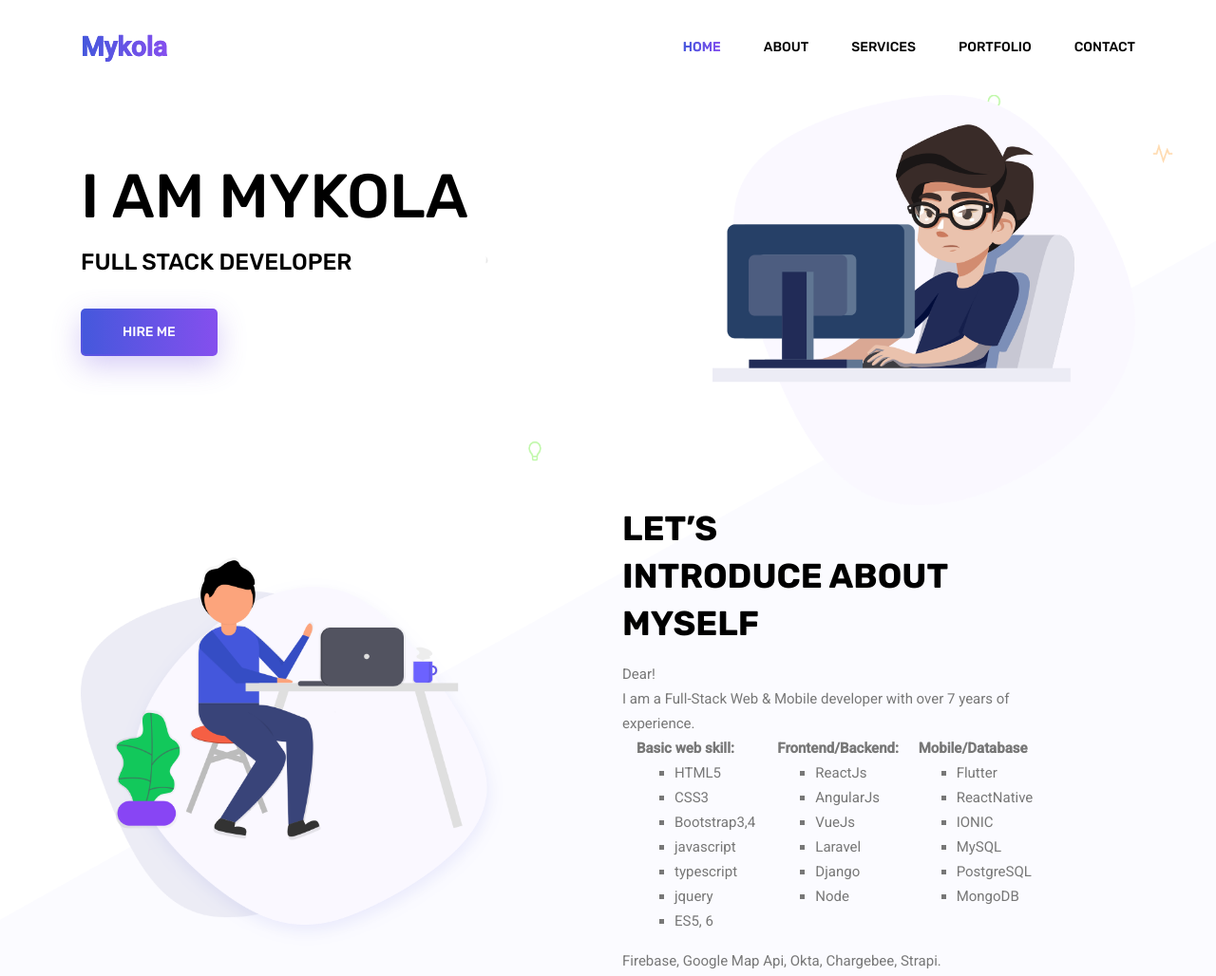
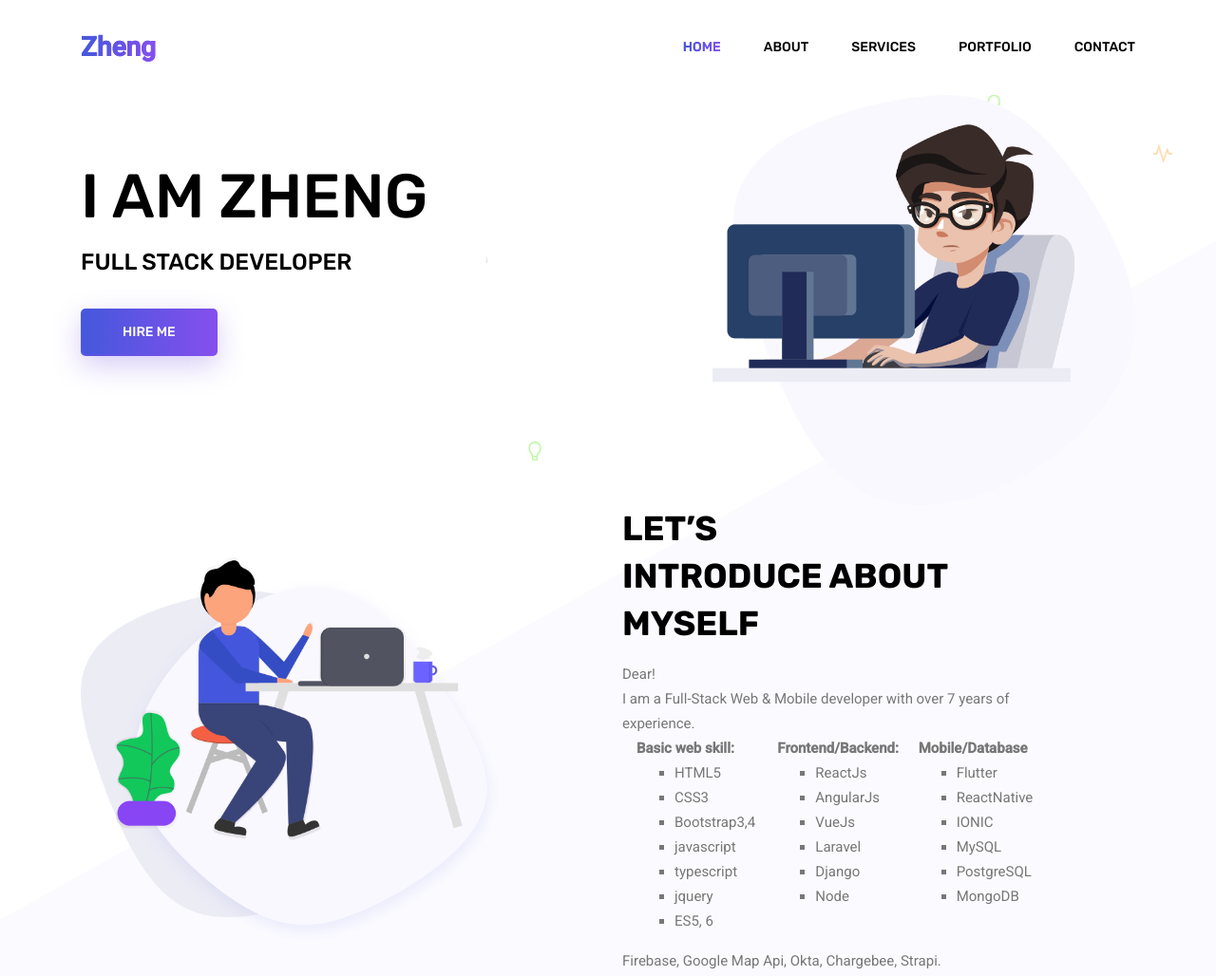
Before and after one commit to irynadev/Portfolio, a plain HTML site: page index.html in a window 1280 px wide. Shown: the top 1028 px of the page at 95% size. Drawn offline with Linux system fonts and the light colour scheme; some packages are replaced by stand-ins of ours.

Commit message:
changed name into zheng
changed name into zheng

```diff
--- a/index.html
+++ b/index.html
@@ -5,7 +5,7 @@
 	<!-- Required meta tags -->
 	<meta charset="utf-8">
 	<meta name="viewport" content="width=device-width, initial-scale=1, shrink-to-fit=no">
-	<title>Mykola Portfolio</title>
+	<title>Zheng Portfolio</title>
 	<!-- Bootstrap CSS -->
 	<link rel="stylesheet" href="css/bootstrap.css">
 	<link rel="stylesheet" href="vendors/linericon/style.css">
@@ -25,7 +25,7 @@
 			<nav class="navbar navbar-expand-lg navbar-light">
 				<div class="container">
 					<!-- Brand and toggle get grouped for better mobile display -->
-					<a class="navbar-brand logo_h" href="index.html">Mykola</a>
+					<a class="navbar-brand logo_h" href="index.html">Zheng</a>
 					<button class="navbar-toggler" type="button" data-toggle="collapse" data-target="#navbarSupportedContent"
 					 aria-controls="navbarSupportedContent" aria-expanded="false" aria-label="Toggle navigation">
 						<span class="icon-bar"></span>
@@ -55,7 +55,7 @@
 				<div class="row">
 					<div class="col-lg-7">
 						<div class="banner_content">
-							<h1 class="text-uppercase">I am Mykola</h1>
+							<h1 class="text-uppercase">I am Zheng</h1>
 							<h5 class="text-uppercase">Full Stack Developer</h5>
 							<div class="d-flex align-items-center">
 								<a class="primary_btn" href="#"><span>Hire Me</span></a>
@@ -594,7 +594,7 @@
 					<div class="footer_top flex-column">
 						<div class="footer_logo">
 							<a href="#">
-								Mykola
+								Zheng
 							</a>
 							<h4>Follow Me</h4>
 						</div>
@@ -610,7 +610,7 @@
 			<div class="row footer_bottom justify-content-center">
 				<p class="col-lg-8 col-sm-12 footer-text">
 					<!-- Link back to Colorlib can't be removed. Template is licensed under CC BY 3.0. -->
-Copyright &copy;<script>document.write(new Date().getFullYear());</script> All rights reserved | This portfolio is made with <i class="fa fa-heart-o" aria-hidden="true"></i> by <a href="https://colorlib.com" target="_blank">Mykola</a>
+Copyright &copy;<script>document.write(new Date().getFullYear());</script> All rights reserved | This portfolio is made with <i class="fa fa-heart-o" aria-hidden="true"></i> by <a href="https://colorlib.com" target="_blank">Zheng</a>
 <!-- Link back to Colorlib can't be removed. Template is licensed under CC BY 3.0. --></p>
 			</div>
 		</div>
```
Also changed, not shown: about.html (+3 -3 lines), contact.html (+3 -3 lines), portfolio.html (+3 -3 lines), services.html (+3 -3 lines).
